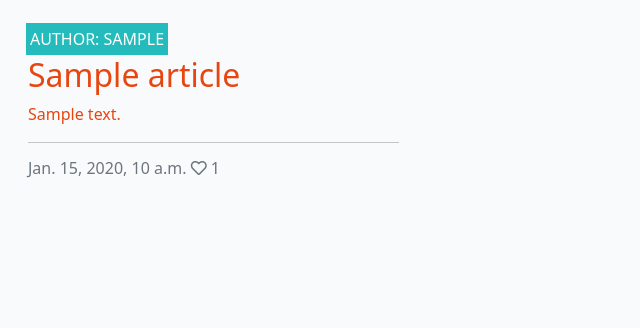
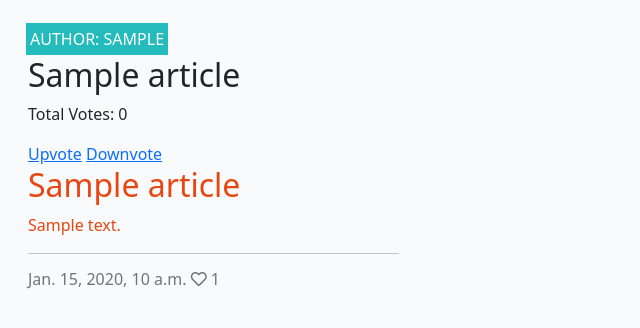
Before and after one commit to Annausername/fashion-news, a Django app: page / in a window 1280 px wide. Shown: the part 56-384 px from the top of the page, without its empty margins (0-640 px from the left). Run offline with Django 3.2, Linux system fonts and the light colour scheme; tables that the repository leaves empty hold one stand-in row (values such as "Sample post").

Commit message:
Add upvoting/downvoting model populate on views, index.html, and add to urls

```diff
--- a/fashion/models.py
+++ b/fashion/models.py
@@ -25,6 +25,8 @@ class Article(models.Model):
     created_at = models.DateTimeField(auto_now_add=True)
     status = models.IntegerField(choices=STATUS, default=0)
     likes = models.ManyToManyField(User, related_name='likes', blank=True)
+    upvotes = models.IntegerField(default=0)
+    downvotes = models.IntegerField(default=0)
 
     class Meta:
         ordering = ['-created_at']
@@ -35,6 +37,19 @@ class Article(models.Model):
     def number_of_likes(self):
         return self.likes.count()
 
+    def total_votes(self):
+        return self.upvotes - self.downvotes
+
+    def upvote(self):
+        self.upvotes += 1
+        self.save()
+
+    def downvote(self):
+        self.downvotes += 1
+        self.save()
+
+    def __str__(self):
+        return self.title
 
 class Comment(models.Model):
     post = models.ForeignKey(Article, on_delete=models.CASCADE, related_name="comments")
--- a/fashion/urls.py
+++ b/fashion/urls.py
@@ -1,8 +1,18 @@
 from . import views
 from django.urls import path
+
+from .views import (
+    ArticleList,
+    ArticleDetail,
+    ArticleLike,
+    UpvoteArticleView,
+    DownvoteArticleView,
+)
 
 urlpatterns = [
     path("", views.ArticleList.as_view(), name="home"),
     path('<slug:slug>/', views.ArticleDetail.as_view(), name='article_detail'),
     path('like/<slug:slug>', views.ArticleLike.as_view(), name='article_like'),
+    path('posts/<int:article_id>/upvote/', UpvoteArticleView.as_view(), name='upvote_article'),
+    path('posts/<int:article_id>/downvote/', DownvoteArticleView.as_view(), name='downvote_article'),
 ]
--- a/fashion/views.py
+++ b/fashion/views.py
@@ -1,4 +1,4 @@
-from django.shortcuts import render, get_object_or_404, reverse
+from django.shortcuts import render, get_object_or_404, reverse, redirect
 from django.views import generic, View
 from django.http import HttpResponseRedirect
 from .models import Article
@@ -7,7 +7,7 @@ from .forms import CommentForm
 
 class ArticleList(generic.ListView):
     model = Article
-    queryset = Article.objects.filter(status=1).order_by("-created_at")
+    queryset = Article.objects.filter(status=1).order_by("-upvotes")
     template_name = "index.html"
     paginate_by = 6
 
@@ -72,3 +72,15 @@ class ArticleLike(View):
             article.likes.add(request.user)
 
         return HttpResponseRedirect(reverse('article_detail', args=[slug]))
+
+class UpvoteArticleView(View):
+    def get(self, request, article_id):
+        article = get_object_or_404(Article, id=article_id)
+        article.upvote()
+        return redirect('home')
+
+class DownvoteArticleView(View):
+    def get(self, request, article_id):
+        article = get_object_or_404(Article, id=article_id)
+        article.downvote()
+        return redirect('home')
--- a/fashionista/settings.py
+++ b/fashionista/settings.py
@@ -28,7 +28,7 @@ TEMPLATES_DIR = os.path.join(BASE_DIR, 'templates')
 SECRET_KEY = os.environ.get('SECRET_KEY')
 
 # SECURITY WARNING: don't run with debug turned on in production!
-DEBUG = False
+DEBUG = True
 
 ALLOWED_HOSTS = ['8000-annausernam-fashionnews-mnfnfd7kei2.ws-eu99.gitpod.io', 'fashionista.herokuapp.com', 'localhost']
 
--- a/templates/article_detail.html
+++ b/templates/article_detail.html
@@ -41,11 +41,11 @@
                                 {% csrf_token %}
                                 {% if liked %}
 
-                                <button type="submit" name="blogpost_id" value="{{article.slug}}" class="btn-like"><i class="fas fa-heart"></i></button>
+                                <button type="submit" name="article_id" value="{{article.slug}}" class="btn-like"><i class="fas fa-heart"></i></button>
 
                                 {% else %}
 
-                                <button type="submit" name="blogpost_id" value="{{article.slug}}" class="btn-like"><i class="far fa-heart"></i></button>
+                                <button type="submit" name="article_id" value="{{article.slug}}" class="btn-like"><i class="far fa-heart"></i></button>
 
                                 {% endif %}
 
--- a/templates/base.html
+++ b/templates/base.html
@@ -69,7 +69,6 @@
         </div>
     </div>
 
-
     <main class="flex-shrink-0 main-bg">
     {% block content %}
     <!-- Content Goes here -->
--- a/templates/index.html
+++ b/templates/index.html
@@ -23,6 +23,14 @@
                                     <p class="author">Author: {{ article.author }}</p>
                                 </div>
                             </div>
+                                <div class="post">
+
+                                <h2>{{ article.title }}</h2>
+                                <p>Total Votes: {{ article.total_votes }}</p>
+                                <a href="{% url 'upvote_article' article.id %}">Upvote</a>
+                                <a href="{% url 'downvote_article' article.id %}">Downvote</a>
+                                </div>
+
                             <a href="{% url 'article_detail' article.slug %}" class="article-link">
                                 <h2 class="card-title">{{ article.title }}</h2>
                                 <p class="card-text">{{ article.excerpt }}</p>
```
Also changed, not shown: fashion/migrations/0002_auto_20230613_2109.py (added), fashionista/urls.py (line endings or trailing spaces).
